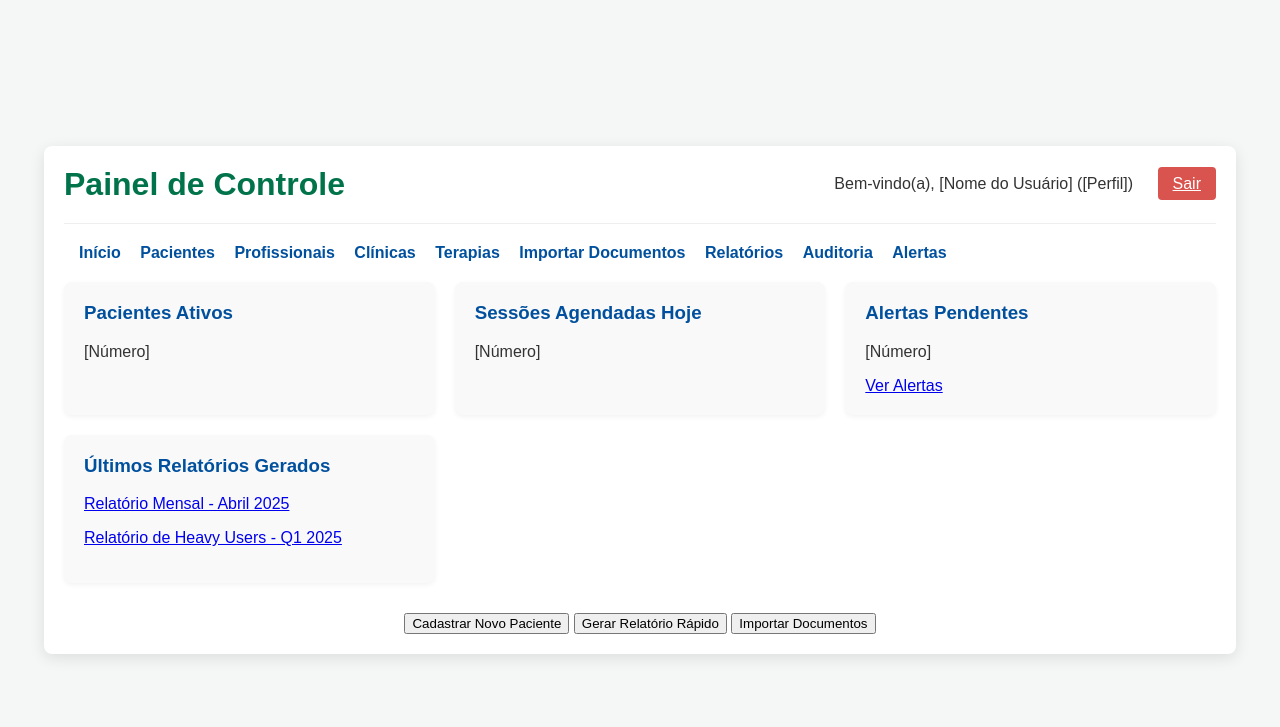
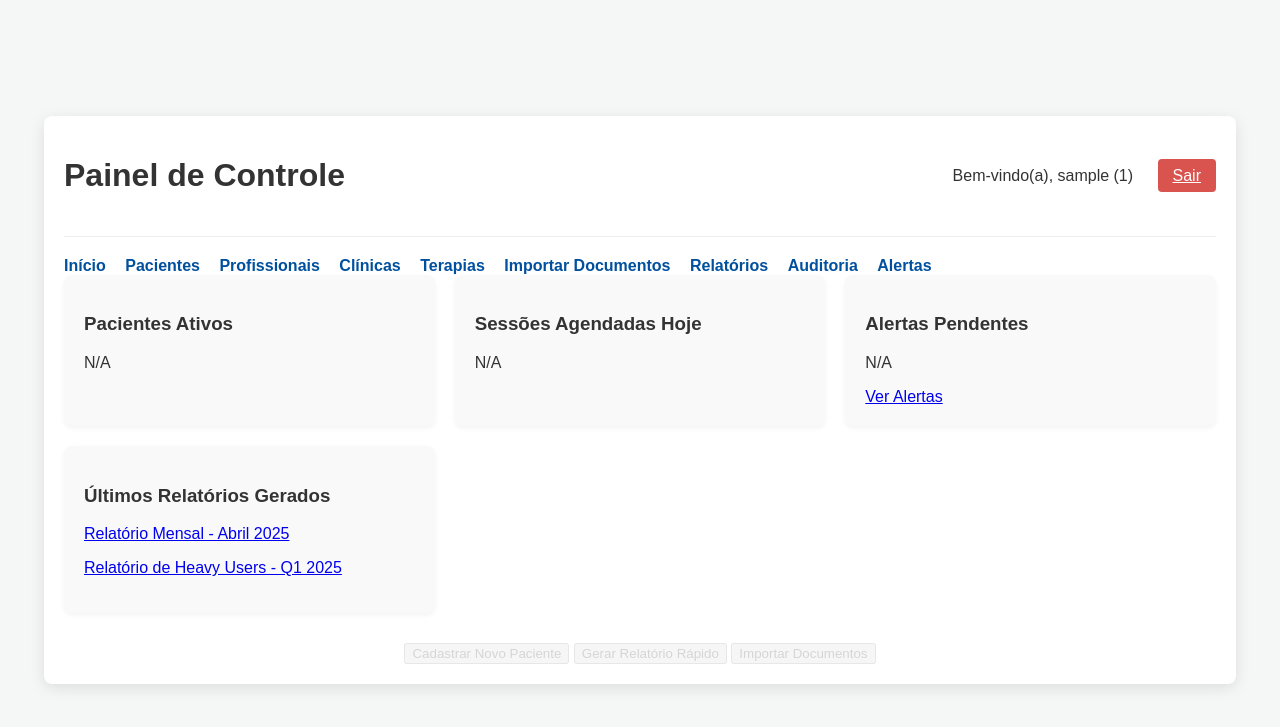
Before and after one commit to guicthome/autea, a Flask app: page /dashboard in a window 1280 px wide. Shown: the top 727 px of the page. Run offline with Flask 3, Linux system fonts and the light colour scheme; the visitor is signed in with stand-in values (Sample User, id 1).

Commit message:
Update dashboard.html

```diff
--- a/src/templates/dashboard.html
+++ b/src/templates/dashboard.html
@@ -4,14 +4,13 @@
     <meta charset="UTF-8">
     <meta name="viewport" content="width=device-width, initial-scale=1.0">
     <title>🟢 Plataforma Analítica Lotus - Dashboard</title>
-    <link rel="stylesheet" href="/static/css/style.css"> <!-- Usaremos o mesmo CSS base por enquanto -->
+    <link rel="stylesheet" href="{{ url_for('static', filename='css/style.css') }}">
     <style>
-        /* Estilos específicos para o dashboard */
+        /* Estilo visual mantido igual ao seu original */
         .dashboard-container {
             width: 90%;
             max-width: 1200px;
-            margin-top: 20px;
-            margin-bottom: 20px;
+            margin: 20px auto;
             background-color: #ffffff;
             padding: 20px;
             border-radius: 8px;
@@ -25,18 +24,11 @@
             border-bottom: 1px solid #eee;
             margin-bottom: 20px;
         }
-        header h1 {
-            color: #00734A; /* Verde Unimed */
-            margin: 0;
-        }
         nav a {
-            margin-left: 15px;
+            margin-right: 15px;
             text-decoration: none;
-            color: #00509E; /* Azul EVS */
+            color: #00509E;
             font-weight: bold;
-        }
-        nav a:hover {
-            text-decoration: underline;
         }
         .logout-btn {
             background-color: #d9534f;
@@ -45,9 +37,6 @@
             border: none;
             border-radius: 4px;
             cursor: pointer;
-        }
-        .logout-btn:hover {
-            background-color: #c9302c;
         }
         .dashboard-content {
             display: grid;
@@ -60,11 +49,6 @@
             border-radius: 8px;
             box-shadow: 0 2px 5px rgba(0,0,0,0.05);
         }
-        .card h3 {
-            color: #00509E; /* Azul EVS */
-            margin-top: 0;
-        }
-        /* Adicionar mais estilos para os cards e conteúdo do dashboard */
     </style>
 </head>
 <body>
@@ -72,7 +56,7 @@
         <header>
             <h1>Painel de Controle</h1>
             <div>
-                <span style="margin-right:20px;">Bem-vindo(a), [Nome do Usuário] ([Perfil])</span>
+                <span style="margin-right:20px;">Bem-vindo(a), {{ username }} ({{ profile }})</span>
                 <a href="/logout" class="logout-btn">Sair</a>
             </div>
         </header>
@@ -83,26 +67,24 @@
             <a href="/profissionais">Profissionais</a>
             <a href="/clinicas">Clínicas</a>
             <a href="/terapias">Terapias</a>
-            <a href="/documentos">Importar Documentos</a>
+            <a href="/importar_documentos">Importar Documentos</a>
             <a href="/relatorios">Relatórios</a>
             <a href="/auditoria">Auditoria</a>
             <a href="/alertas">Alertas</a>
-            <!-- Adicionar mais links conforme perfis e funcionalidades -->
         </nav>
 
-        <div class="dashboard-content" style="margin-top: 20px;">
-            <!-- Cards de exemplo -->
+        <div class="dashboard-content">
             <div class="card">
                 <h3>Pacientes Ativos</h3>
-                <p>[Número]</p>
+                <p>{{ numero_pacientes_ativos or 'N/A' }}</p>
             </div>
             <div class="card">
                 <h3>Sessões Agendadas Hoje</h3>
-                <p>[Número]</p>
+                <p>{{ sessoes_hoje or 'N/A' }}</p>
             </div>
             <div class="card">
                 <h3>Alertas Pendentes</h3>
-                <p>[Número]</p>
+                <p>{{ alertas_pendentes or 'N/A' }}</p>
                 <a href="/alertas">Ver Alertas</a>
             </div>
             <div class="card">
@@ -110,16 +92,13 @@
                 <p><a href="#">Relatório Mensal - Abril 2025</a></p>
                 <p><a href="#">Relatório de Heavy Users - Q1 2025</a></p>
             </div>
-            <!-- Adicionar mais cards e informações dinâmicas aqui -->
         </div>
 
         <div style="margin-top: 30px; text-align:center;">
-            <button onclick="alert(\'Funcionalidade em desenvolvimento!\')">Cadastrar Novo Paciente</button>
-            <button onclick="alert(\'Funcionalidade em desenvolvimento!\')">Gerar Relatório Rápido</button>
-            <button onclick="alert(\'Funcionalidade em desenvolvimento!\')">Importar Documentos</button>
+            <button disabled style="opacity: 0.5;">Cadastrar Novo Paciente</button>
+            <button disabled style="opacity: 0.5;">Gerar Relatório Rápido</button>
+            <button disabled style="opacity: 0.5;">Importar Documentos</button>
         </div>
-
     </div>
-    <script src="/static/js/script.js"></script>
 </body>
 </html>
```
